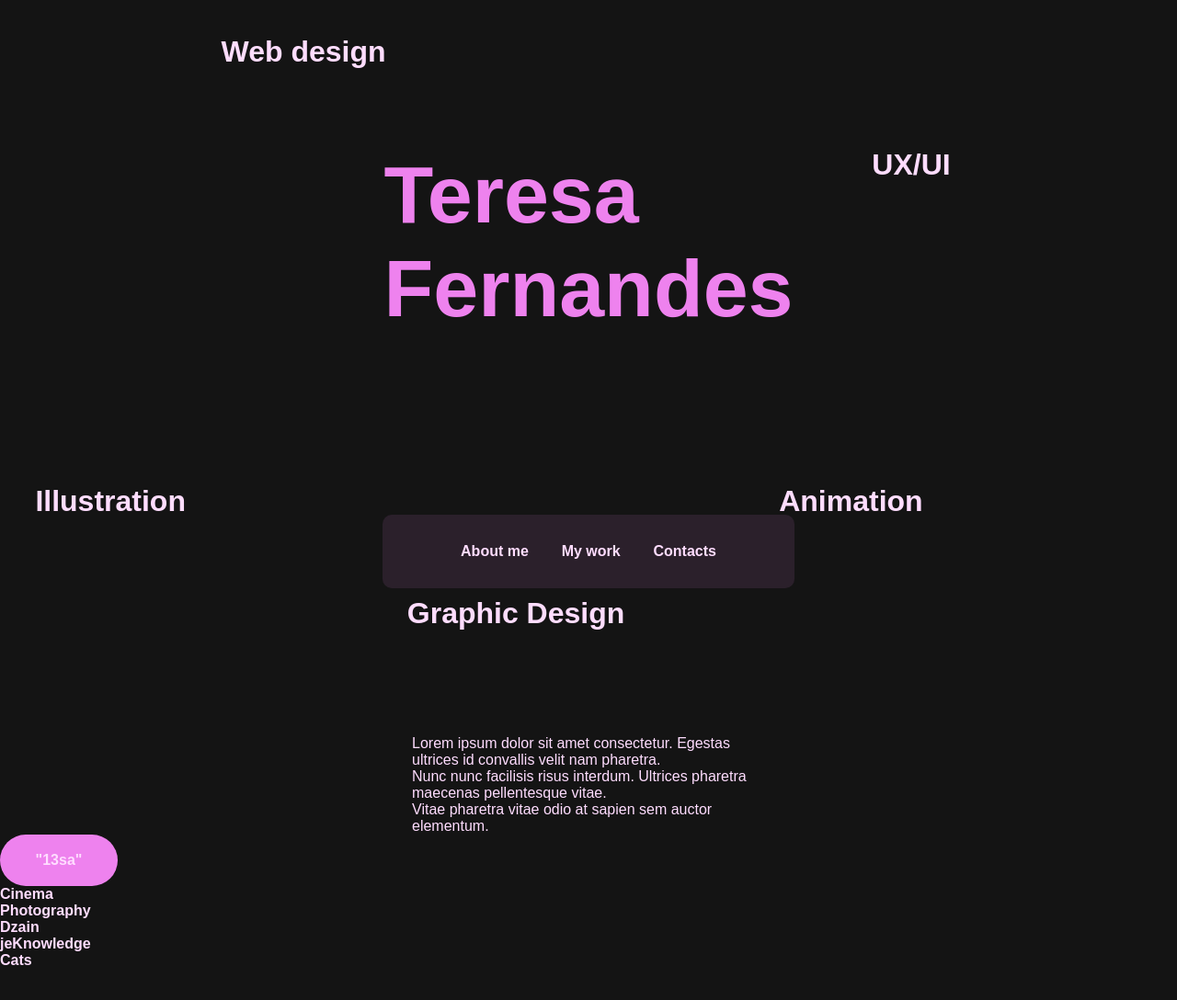
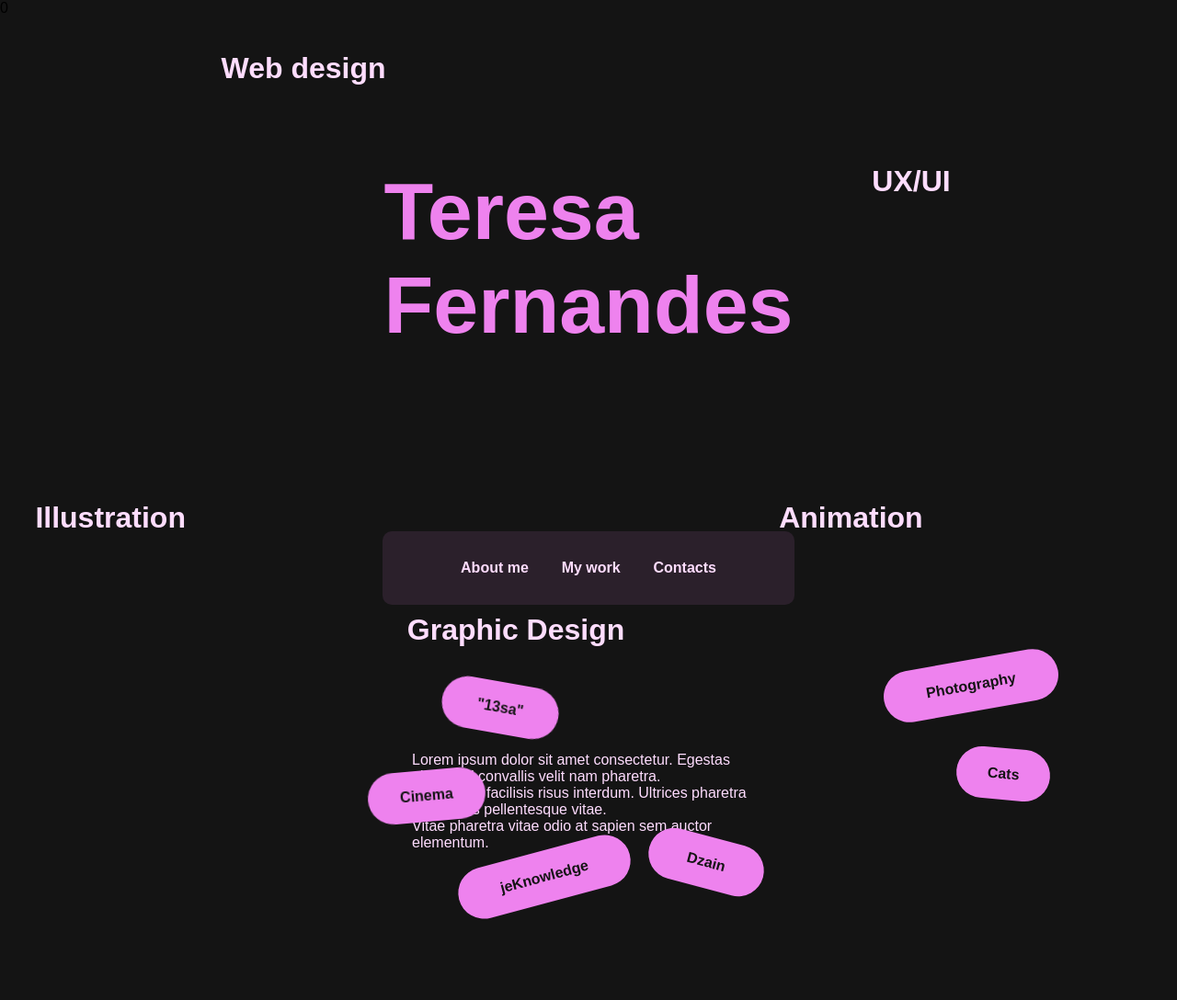
Before and after one commit to teresadkla/website-pessoal-dw, a plain HTML site: page index.html in a window 1280 px wide. Shown: the whole page at 92% size. Before the commit the page ends 1054 px from the top, so only its background shows below. Drawn offline with Linux system fonts and the light colour scheme.

Commit message:
mais css

```diff
--- a/geral.css
+++ b/geral.css
@@ -160,10 +160,96 @@ p {
 .name13sa{
     display: flex;
     background-color: var(--lilas);
+    color: var(--preto);
     width: 10vw;
     height: 7vh;
     justify-content: center;
     align-content: center;
     align-items: center;
     border-radius: 100px;
+    position: relative;
+    left: 60vh;
+    bottom: 23vh;
+    rotate: 10deg;
 }
+
+.cinema{
+    display: flex;
+    background-color: var(--lilas);
+    color: var(--preto);
+    width: 10vw;
+    height: 7vh;
+    justify-content: center;
+    align-content: center;
+    align-items: center;
+    border-radius: 100px;
+    position: relative;
+    left: 50vh;
+    bottom: 18vh;
+    rotate: -5deg
+}
+
+.photo{
+    display: flex;
+    background-color: var(--lilas);
+    color: var(--preto);
+    width: 15vw;
+    height: 7vh;
+    justify-content: center;
+    align-content: center;
+    align-items: center;
+    border-radius: 100px;
+    position: relative;
+    left: 120vh;
+    bottom: 40vh;
+    rotate: -10deg;
+}
+
+.Dzain{
+    display: flex;
+    background-color: var(--lilas);
+    color: var(--preto);
+    width: 10vw;
+    height: 7vh;
+    justify-content: center;
+    align-content: center;
+    align-items: center;
+    border-radius: 100px;
+    position: relative;
+    left: 55vw;
+    bottom: 23vh;
+    rotate: 15deg;
+}
+
+.jeK{
+    display: flex;
+    background-color: var(--lilas);
+    color: var(--preto);
+    width: 15vw;
+    height: 7vh;
+    justify-content: center;
+    align-content: center;
+    align-items: center;
+    border-radius: 100px;
+    position: relative;
+    left: 62vh;
+    bottom: 28vh;
+    rotate: -15deg;
+}
+
+.cat{
+    display: flex;
+    background-color: var(--lilas);
+    color: var(--preto);
+    width: 8vw;
+    height: 7vh;
+    justify-content: center;
+    align-content: center;
+    align-items: center;
+    border-radius: 100px;
+    position: relative;
+    left: 130vh;
+    bottom: 49vh;
+    rotate: 5deg;
+
+}
```
Also changed, not shown: index.html (+1 -1 lines).
